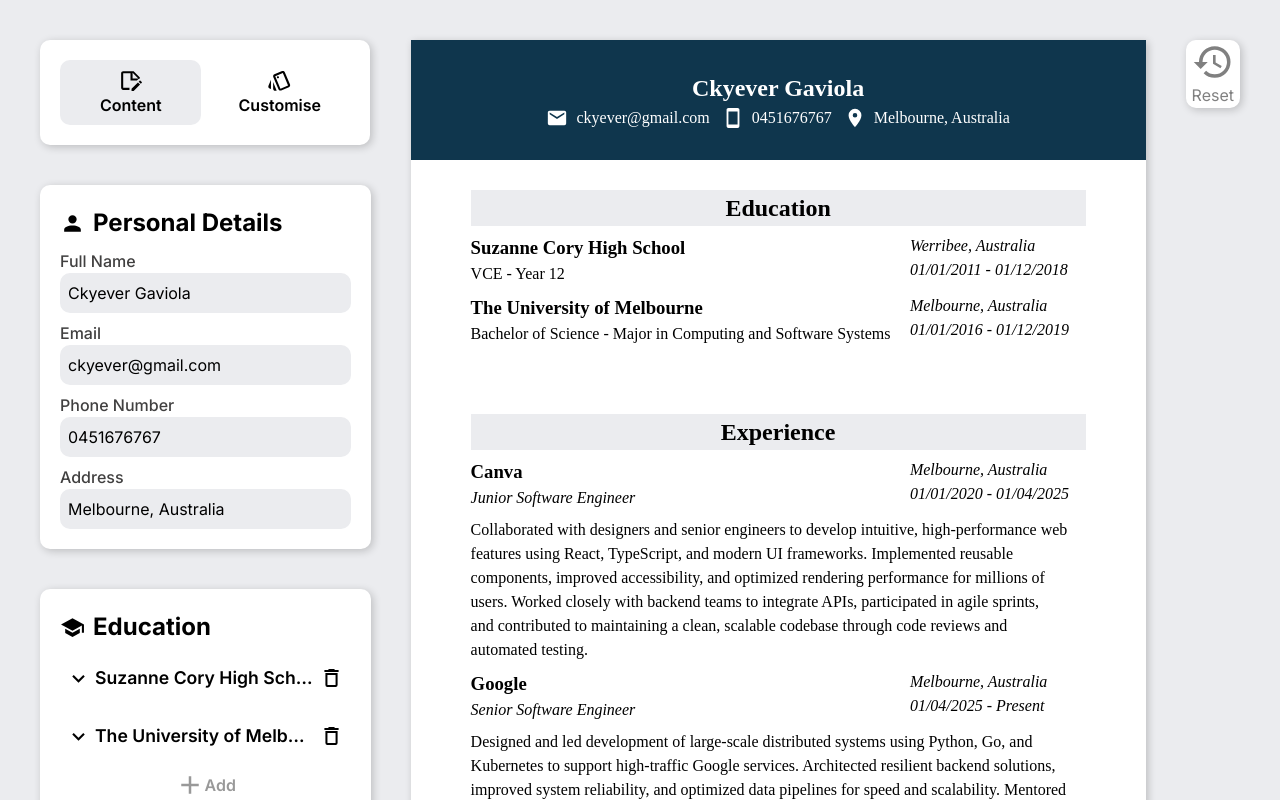
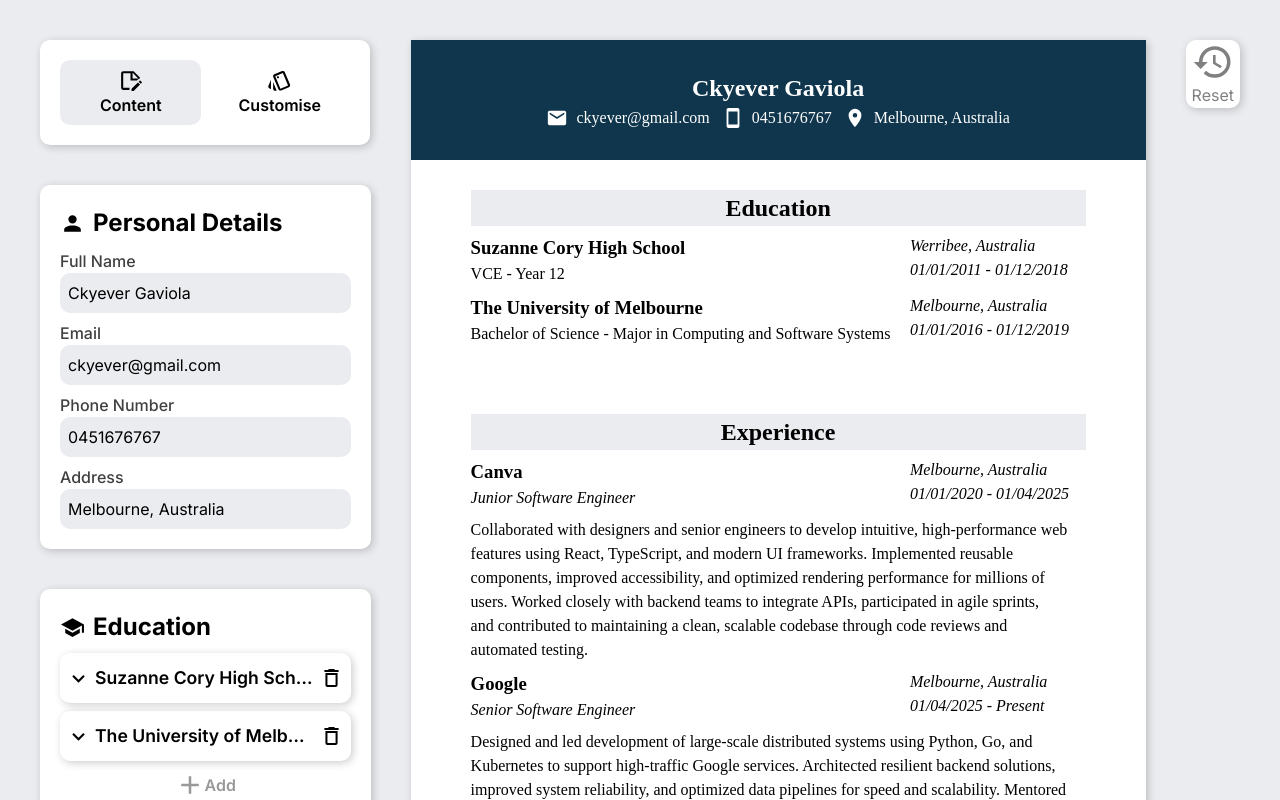
Before and after one commit to ckyever/cv-application, a React (Vite) app: page / in a window 1280 px wide. Shown: the top 800 px of the page. Built offline with nearby package versions, Linux system fonts and the light colour scheme.

Commit message:
Add shadow to education/experience selectors

```diff
--- a/src/styles/EditSelector.css
+++ b/src/styles/EditSelector.css
@@ -5,6 +5,7 @@
   width: 100%;
   border-radius: var(--rounded-corners);
   font-weight: 600;
+  box-shadow: var(--card-shadow);
 }
 
 .selector-buttons:hover {
@@ -59,6 +60,7 @@
 .edit-form {
   display: none;
   background-color: var(--card-background-color);
+  margin-top: 8px;
   margin-left: 8px;
 }
 
```
